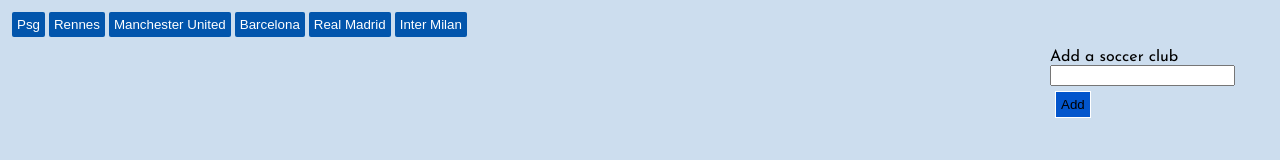
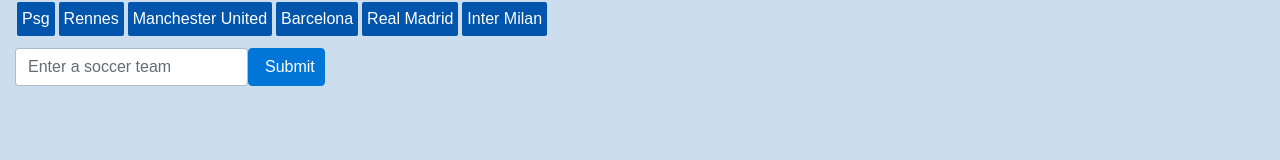
Before and after one commit to hmalle/GifTastic, a plain HTML site: page index.html in a window 1280 px wide. Drawn offline with nearby package versions, Linux system fonts and the light colour scheme.

Commit message:
switched things around and went with bootstrap

```diff
--- a/assets/css/style.css
+++ b/assets/css/style.css
@@ -6,11 +6,9 @@
   font-family: 'Josefin Sans', sans-serif;
 }
 .container{
-  margin: 10px;
 }
 /*-----------------------button Section--------------------*/
 .buttonSection{
-  margin-bottom: 10px;
 }
 .gifBtn{
   padding: 5px;
@@ -21,54 +19,33 @@
   color: #fff;
 }
 
+/*----------------form section-------------------------*/
+.formSection{
+  margin-top:10px;
+}
+.textInput{
+  width: 171px;
+}
+.addButton{
+  width: 77px;
+}
 /*----------------------main section-----------------------*/
 .mainSection{
-  overflow:auto;
 }
 .gifSection{
-  width: 900px;
-  float:left;
-  overflow: auto;
+  margin-bottom: 20px;
 }
 .rspData{
-  width: 200px;
+  /*width: 200px;*/
   background: #aaaaaa;
   border: 1px solid #0255ac;
   float: left;
   text-align: center;
+  border-radius: 5px;
   margin: 0.5%;
 }
 .rspImg{
-  width: 200px;
-  height: 180px;
+  width: 260px;
+  height: 200px;
   margin: 1px solid #555;
 }
-/*----------------form section-------------------------*/
-.formSection{
-  margin: 0 auto;
-  overflow: auto;
-  min-width: 200px;
-  float: right;
-  margin-right: 20px;
-}
-.inputForm{
-}
-.buttonInput{
-  width: 200px;
-  border: 1px solid #999;
-  border-radius: 2px;
-  margin: 2px;
-}
-.addButton{
-  margin: 5px;
-  background: #0255cc;
-  border: 1px solid #fff;
-  padding: 5px;
-}
-/*
-@media only screen and (max-width: 610px){
-  .gifSection{
-    width: 300px;
-  }
-}
-*/
--- a/assets/javascript/giftastic.js
+++ b/assets/javascript/giftastic.js
@@ -15,10 +15,10 @@
       button.text(array[a]);
       $(".buttonSection").append(button);
     }
-  };
+  }
 
   function isPresent(userInput){
-    //checks if the new button input is already present in the array.
+    //ignore duplicates and empty strings
     if(userInput.length === 0){ return true; } //dont bother adding empty strings.
     for(var a=0;a<array.length; a++){
       if(userInput === array[a]){ return true; }
@@ -27,11 +27,11 @@
   }
 
   function handleResponse(){
+    //handles the response gotten from the query request.
     $(".gifSection").empty();
     for(var a=0; a<response.data.length; a++){
       var rspData = $("<div class='rspData'>");
       var rating = $("<p class='rating'>rating: "+ response.data[a].rating+"</p>");
-      //TODO:assign multiple data to the gif element
       var gif = $("<img class='rspImg' src='"+response.data[a].images.fixed_height_still.url+"'>");
       var stillImg = response.data[a].images.fixed_height_still.url;
       var movingImg = response.data[a].images.fixed_height.url;
@@ -60,9 +60,7 @@
     event.preventDefault();
     var textInput = $(".textInput").val().trim(); //trim to remove trailing spaces.
     $(".textInput").val("");    //to clear the input text field
-    if(!isPresent(textInput)){
-      array.push(textInput);
-    }
+    if(!isPresent(textInput)){  array.push(textInput); }
     loadArray();
   });
 
@@ -75,5 +73,5 @@
     });
   });
 
-  loadArray(); // the funtion to be called when the document is ready.
+  loadArray(); //the first function called when document ready.
 });
--- a/index.html
+++ b/index.html
@@ -5,24 +5,27 @@
   <title>GifTastic</title>
   <link href="https://fonts.googleapis.com/css?family=Exo+2|Josefin+Sans|Ubuntu" rel="stylesheet">
   <link rel="stylesheet" type="text/css" href="assets/css/reset.css">
+  <link rel="stylesheet" href="https://maxcdn.bootstrapcdn.com/bootstrap/4.0.0-beta.3/css/bootstrap.min.css" integrity="sha384-Zug+QiDoJOrZ5t4lssLdxGhVrurbmBWopoEl+M6BdEfwnCJZtKxi1KgxUyJq13dy" crossorigin="anonymous">
   <link rel="stylesheet" type="text/css" href="assets/css/style.css">
 </head>
 <body>
 
-  <div class="container">
+  <div class="container-fluid">
     <div class="buttonSection"></div>
     <!-- main section -->
-    <div class="mainSection"> <!-- mainSection contains gifSection and formSection -->
+    <div class="formSection">
+      <form>
+        <div class="form-inline">
+          <input type="text" class="form-control textInput"  placeholder="Enter a soccer team">
+         <button type="submit" class="btn btn-primary addButton" >Submit</button>
+        </div>
+      </form>
+    </div>
+
+    <div class="container-fluid">
       <div class="gifSection"></div>
+    </div>
 
-      <div class="formSection">
-        <form class="inputForm">
-          <label for="textInput">Add a soccer club </label><br>
-          <input type="text" class="textInput"><br>
-          <input class="addButton" type="submit" value="Add">
-        </form>
-      </div>
-    </div> <!--end of the main section-->
   </div> <!--end of container-->
 
   <script type="text/javascript" src="https://cdnjs.cloudflare.com/ajax/libs/jquery/3.2.1/jquery.min.js"></script>
```
